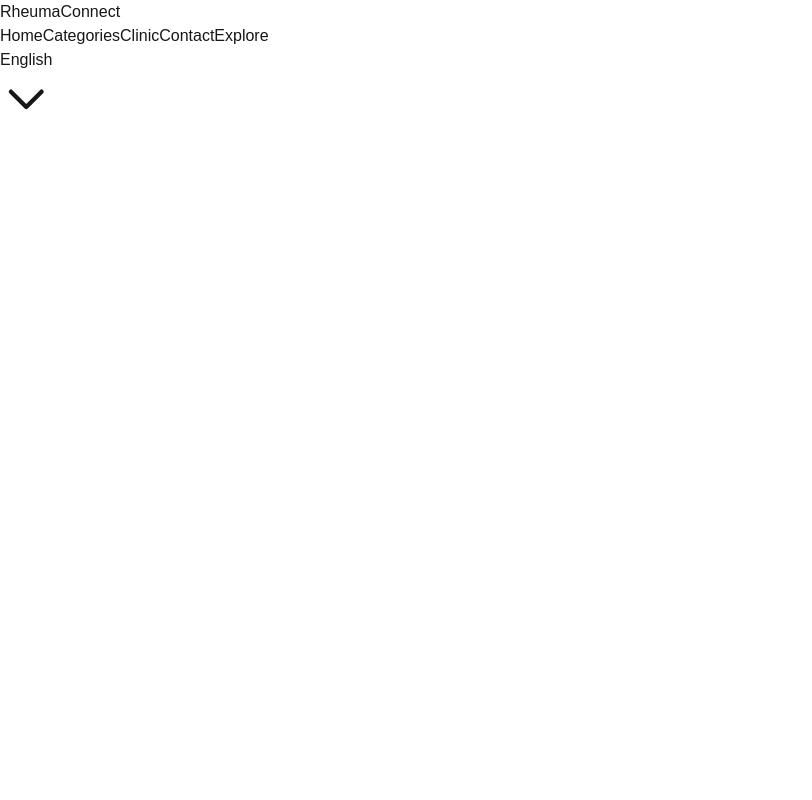
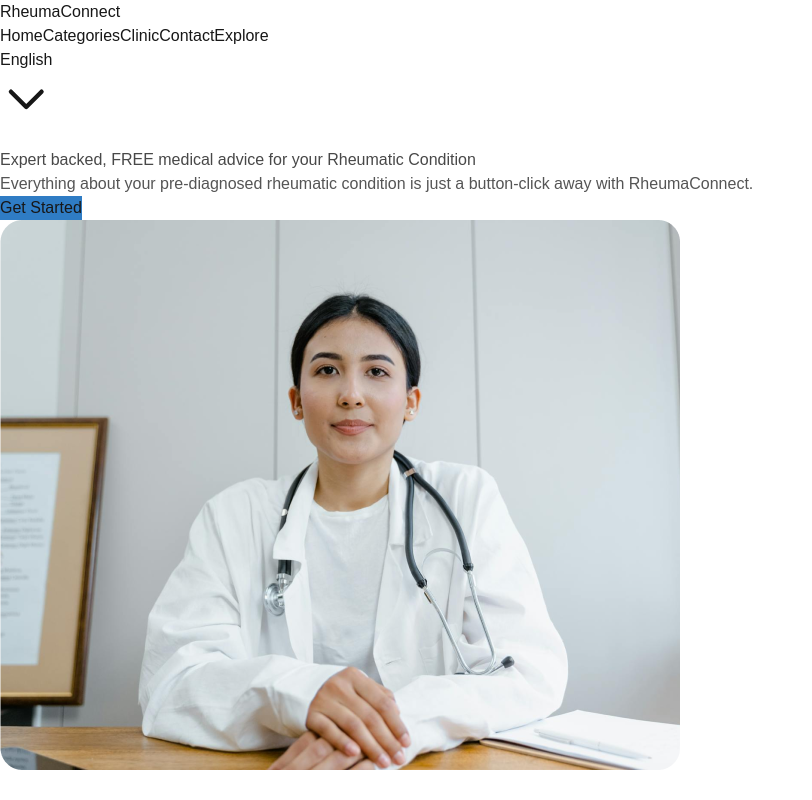
Before and after one commit to sliitsesc/rheumaconnect-fe, a Next.js app: page / in a window 1280 px wide. Shown: the whole page, without its empty margins (0-812 px from the left). Built offline with nearby package versions, Linux system fonts and the light colour scheme.

Commit message:
Add HeroSection

```diff
--- /dev/null
+++ b/src/app/components/HeroSection.tsx
@@ -0,0 +1,69 @@
+"use client";
+
+type TranslationKeys = "en" | "si" | "ta";
+
+const translations: Record<
+  TranslationKeys,
+  { title: string; description: string; button: string }
+> = {
+  en: {
+    title: "Expert backed, FREE medical advice for your Rheumatic Condition",
+    description:
+      "Everything about your pre-diagnosed rheumatic condition is just a button-click away with RheumaConnect.",
+    button: "Get Started",
+  },
+  si: {
+    title: "ඔබගේ රوماتික තත්වය සඳහා නොමිලේ විශේෂඥ උපදෙස්",
+    description:
+      "සුදුසු විනිශ්චය කර ඇති රوماتික රෝග තත්වය පිළිබඳ සෑම දෙයක්ම RheumaConnect සමඟ පියවරක් අවටය.",
+    button: "ආරම්භ කරන්න",
+  },
+  ta: {
+    title: "உங்கள் ருமாட்டிக் நிலைக்கு இலவச மருத்துவ ஆலோசனை பெறவும்",
+    description:
+      "உங்கள் முன்பே தீர்மானிக்கப்பட்ட ருமாட்டிக் நிலையின் அனைத்தும் RheumaConnect மூலம் கிடைக்கும்.",
+    button: "தொடங்கவும்",
+  },
+};
+
+type HeroSectionProps = {
+  selectedLang: TranslationKeys;
+};
+
+const HeroSection = ({ selectedLang }: HeroSectionProps) => {
+  return (
+    <section className="bg-gradient-to-b from-blue-50 to-white/80 py-16">
+      <div className="container mx-auto px-4 lg:px-16 flex flex-col-reverse lg:flex-row items-center gap-8">
+        {/* Text Content */}
+        <div className="text-center lg:text-left flex-1 lg:pr-8">
+          <h1
+            className="text-3xl lg:text-5xl font-bold mb-6 leading-snug"
+            style={{ color: "#484848" }}
+          >
+            {translations[selectedLang].title}
+          </h1>
+          <p className="text-lg mb-6" style={{ color: "#555555" }}>
+            {translations[selectedLang].description}
+          </p>
+          <button
+            className="text-white px-8 py-3 text-lg rounded-md shadow hover:brightness-110 transition"
+            style={{ backgroundColor: "#2F7CC4" }}
+          >
+            {translations[selectedLang].button}
+          </button>
+        </div>
+
+        {/* Image */}
+        <div className="flex-shrink-0 flex-1">
+          <img
+            src="/doctor.png"
+            alt="Doctor providing medical advice"
+            className="w-full lg:w-[550px] rounded-lg shadow-md"
+          />
+        </div>
+      </div>
+    </section>
+  );
+};
+
+export default HeroSection;
--- a/src/app/page.tsx
+++ b/src/app/page.tsx
@@ -1,3 +1,9 @@
+import HeroSection from "./components/HeroSection";
+
 export default function Home() {
-  return <div></div>;
+  return (
+    <div>
+      <HeroSection selectedLang="en" />
+    </div>
+  );
 }
```
Also changed, not shown: public/doctor.png (added).
